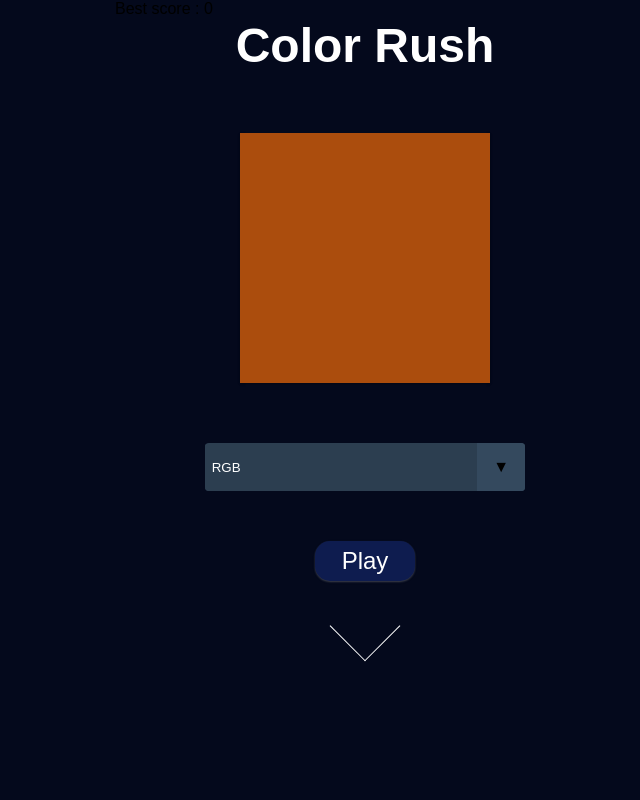
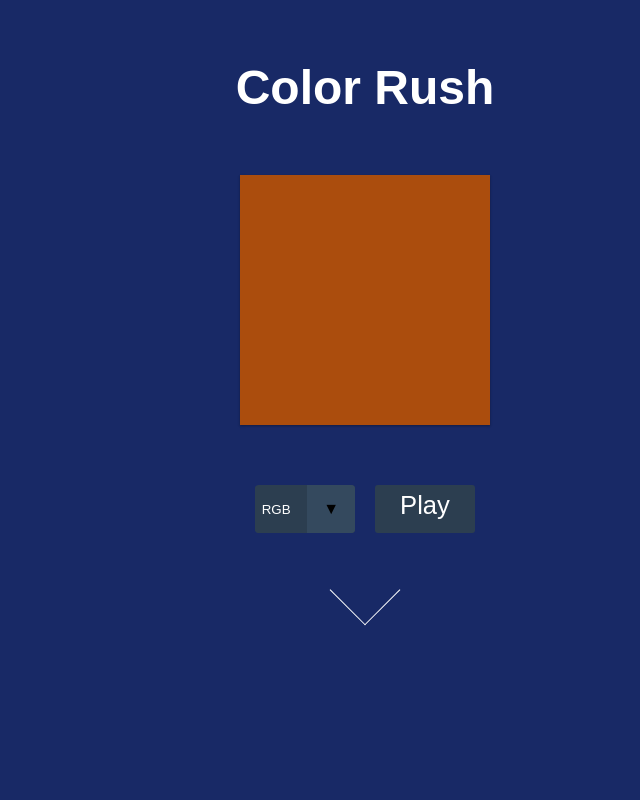
Before and after one commit to psawa/color-rush, a plain HTML site: page index.html in a window 1280 px wide. Shown: the top 800 px of the page, without its empty margins (275-915 px from the left). Drawn offline with Linux system fonts and the light colour scheme.

Commit message:
Page d'accueil propre

```diff
--- a/index.html
+++ b/index.html
@@ -7,11 +7,12 @@
   </head>
 
   <body>
-      <div id="Container">
+      <div id="container">
         <div id="home-content">
-          <p>Best score : <span id="bestScore">0</span></p>
+          <!--<p>Best score : <span id="bestScore">0</span></p>-->
           <h1 id="gameTitle">Color Rush</h1>
           <div class="carreCouleur" id="mainCarre"></div>
+          <div class="select-play-container">
             <div class="select">
               <select name="mode" class="modeSelection">
                 <option value="RGB">RGB</option>
@@ -21,6 +22,7 @@
               </select>
             </div>
             <div id="playButton"> Play </div>
+          </div>
           <a href="#explications"><div class="bottomArrow"></div></a>
         </div>
       </div>
--- a/style.css
+++ b/style.css
@@ -15,8 +15,12 @@ body{
   height: 100vh;
 }
 
-#Container{
-  background: #04091c;
+#home-content>*{
+  position: relative;
+}
+
+#container{
+  background: #182966;
   height: 100vh;
   /* outline:1px solid blue; */
 }
@@ -43,10 +47,11 @@ select {
 }
 /* Custom Select */
 .select {
+  float: left;
   margin: auto;
   position: relative;
   display: block;
-  width: 20em;
+  width: 100px;
   height: 3em;
   line-height: 3;
   background: #2c3e50;
@@ -89,22 +94,22 @@ select::-ms-expand {
 #gameTitle{
   text-align: center;
   font-size: 3em;
-  color:white;
-  margin-bottom: 60px;
+  color: white;
+  padding: 60px;
 }
 
 #playButton{
+  float: right;
   width:100px;
-  height: 40px;
-  background-color:#0e1c4f;
+  height: 48px;
+  background-color:#2c3e50;
   color: white;
-  border-radius: 15px;
+  border-radius: 3px;
   text-align: center;
-  font-size: 1.5em;
+  font-size: 1.6em;
   vertical-align: middle;
   line-height: 40px;
-  margin: 20px auto;
-  box-shadow: 0 1px 3px rgba(0,0,0,0.12), 0 1px 2px rgba(255,255,255,0.24);
+  /* margin: 20px auto; */
   cursor:pointer;
 }
 
@@ -127,3 +132,9 @@ select::-ms-expand {
   bottom:0;
 
 }
+.select-play-container {
+  /* outline: solid 1px white; */
+  width: 220px;
+  margin: auto;
+  height: 80px;
+}
```
Lines whose indentation alone changed are shown as unchanged.
